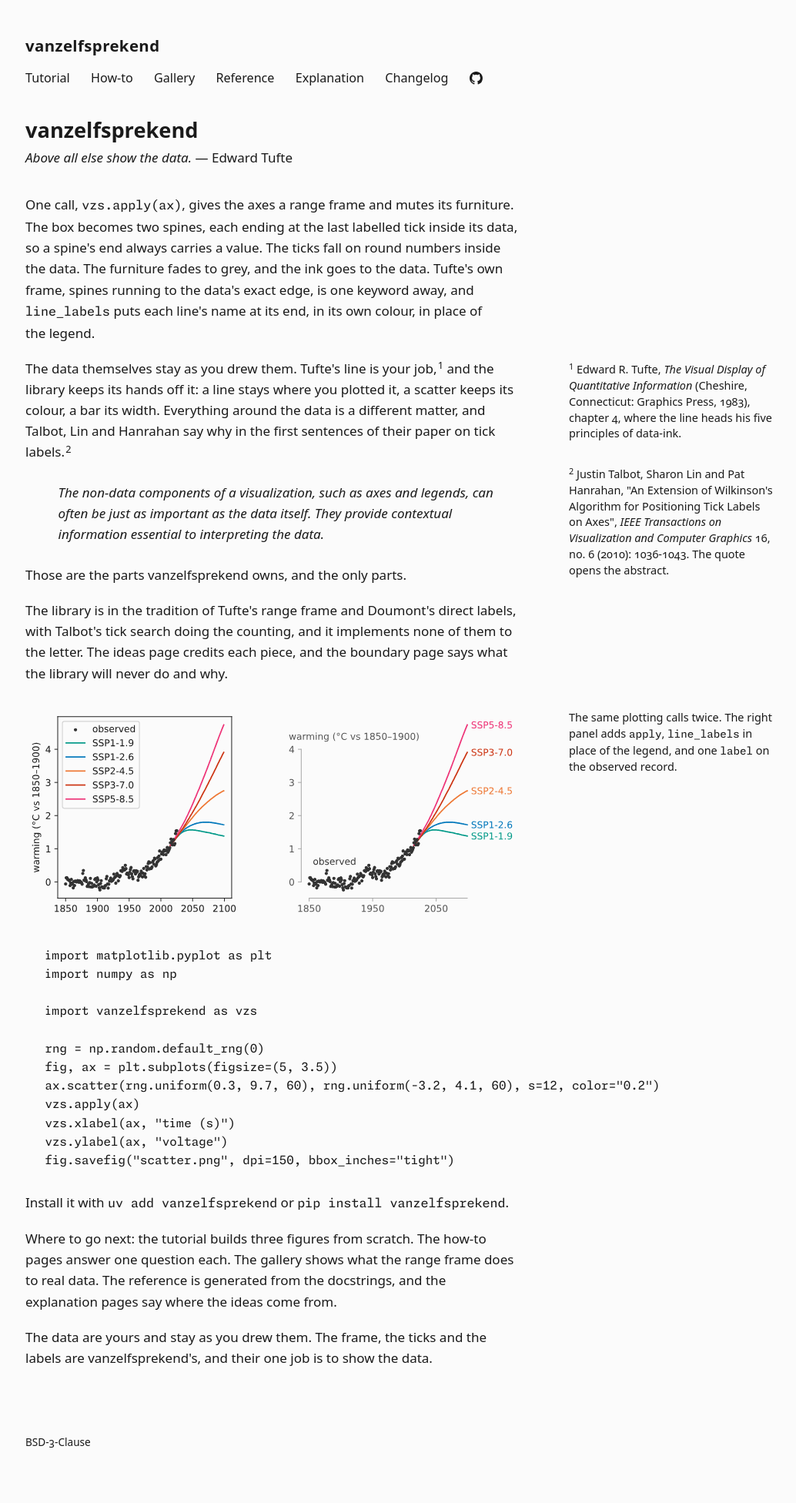
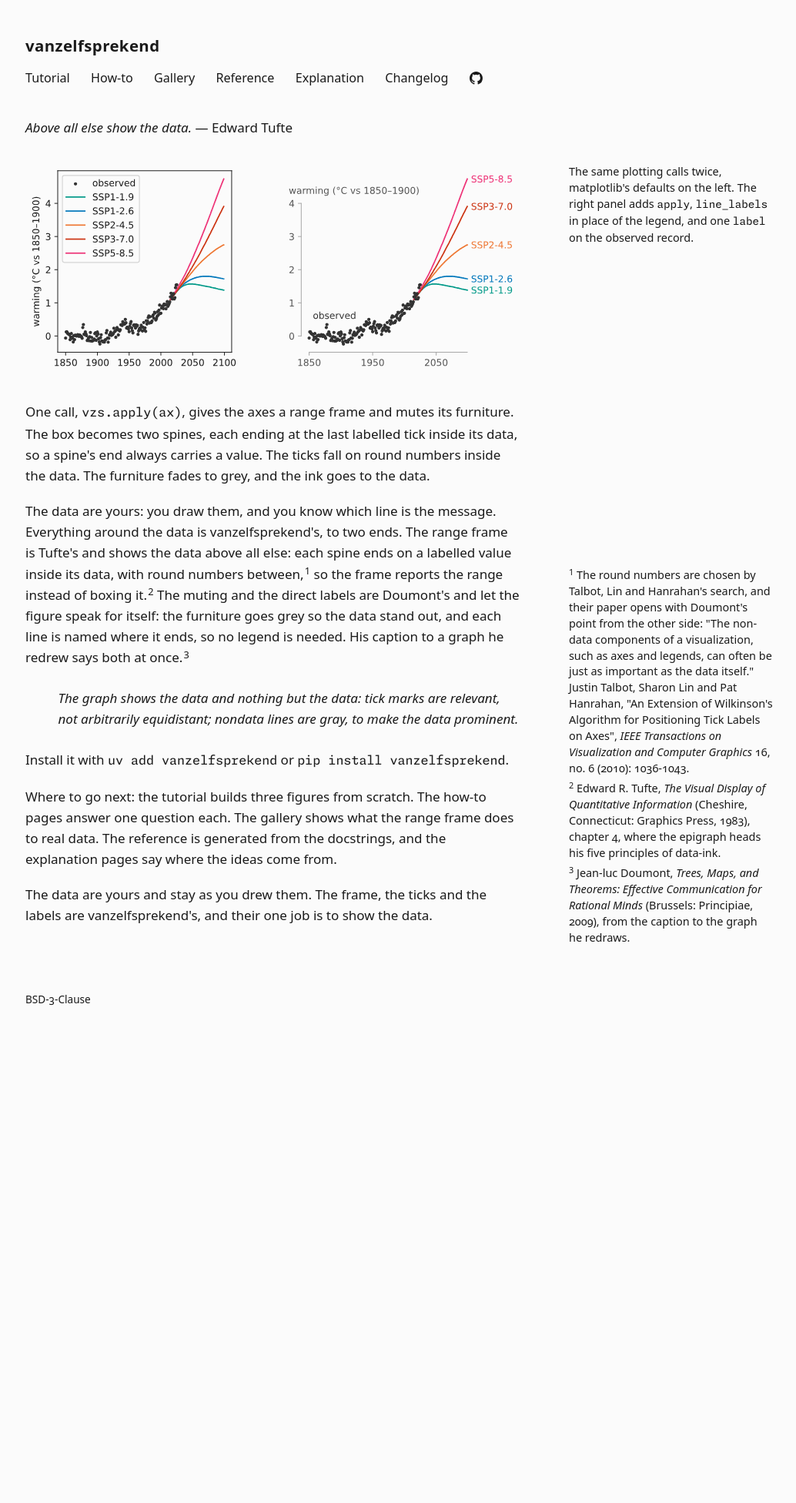
Before and after one commit to jpweytjens/vanzelfsprekend, an MkDocs documentation site: the page built from docs/index.md, in a window 1280 px wide. Shown: the whole page at 77% size, without its empty margins (35-1069 px from the left). Built offline with MkDocs 1.6.1, drawn with Linux system fonts in a browser that asks for light colours; some web fonts are replaced; after the commit the page ends 1377 px from its top, so only the background shows below that.

Commit message:
docs(front): open on the epigraph and the figure
The masthead already names the site, so the H1 went and the figure
moved under the epigraph. The intro now says whose the data are and
what the library brings, Tufte's range frame to show the data above
all else and Doumont's muting and direct labels to let the figure
speak for itself, with Doumont's own caption as the quote and Talbot
mirroring it from a sidenote. The code block and the frame-modes
aside went; the closing line links the boundary page.

Claude-Session: https://claude.ai/code/session_01PDE2DTTGJPkotawfyv3M7U

````diff
--- a/docs/index.md
+++ b/docs/index.md
@@ -1,42 +1,22 @@
-# vanzelfsprekend
-
 *Above all else show the data.* — Edward Tufte
-
-One call, `vzs.apply(ax)`, gives the axes a range frame and mutes its furniture. The box becomes two spines, each ending at the last labelled tick inside its data, so a spine's end always carries a value. The ticks fall on round numbers inside the data. The furniture fades to grey, and the ink goes to the data. Tufte's own frame, spines running to the data's exact edge, is one keyword away, and `line_labels` puts each line's name at its end, in its own colour, in place of the legend.
-
-The data themselves stay as you drew them. Tufte's line is your job,[^tufte] and the library keeps its hands off it: a line stays where you plotted it, a scatter keeps its colour, a bar its width. Everything around the data is a different matter, and Talbot, Lin and Hanrahan say why in the first sentences of their paper on tick labels.[^talbot]
-
-> The non-data components of a visualization, such as axes and legends, can often be just as important as the data itself. They provide contextual information essential to interpreting the data.
-
-Those are the parts vanzelfsprekend owns, and the only parts.
-
-The library is in the tradition of Tufte's range frame and Doumont's direct labels, with Talbot's tick search doing the counting, and it implements none of them to the letter. The [ideas](explanation/ideas.md) page credits each piece, and the [boundary](explanation/boundary.md) page says what the library will never do and why.
 
 <figure markdown>
 ![The same global-warming plot twice: matplotlib defaults with a boxed legend on the left, the vanzelfsprekend range frame with each emission scenario labelled at its line's end on the right](warming_scenarios.svg)
-<figcaption markdown>The same plotting calls twice. The right panel adds `apply`, `line_labels` in place of the legend, and one `label` on the observed record.</figcaption>
+<figcaption markdown>The same plotting calls twice, matplotlib's defaults on the left. The right panel adds `apply`, `line_labels` in place of the legend, and one `label` on the observed record.</figcaption>
 </figure>
 
-```python
-import matplotlib.pyplot as plt
-import numpy as np
+One call, `vzs.apply(ax)`, gives the axes a range frame and mutes its furniture. The box becomes two spines, each ending at the last labelled tick inside its data, so a spine's end always carries a value. The ticks fall on round numbers inside the data. The furniture fades to grey, and the ink goes to the data.
 
-import vanzelfsprekend as vzs
+The data are yours: you draw them, and you know which line is the message. Everything around the data is vanzelfsprekend's, to two ends. The range frame is Tufte's and shows the data above all else: each spine ends on a labelled value inside its data, with round numbers between,[^talbot] so the frame reports the range instead of boxing it.[^tufte] The muting and the direct labels are Doumont's and let the figure speak for itself: the furniture goes grey so the data stand out, and each line is named where it ends, so no legend is needed. His caption to a graph he redrew says both at once.[^doumont]
 
-rng = np.random.default_rng(0)
-fig, ax = plt.subplots(figsize=(5, 3.5))
-ax.scatter(rng.uniform(0.3, 9.7, 60), rng.uniform(-3.2, 4.1, 60), s=12, color="0.2")
-vzs.apply(ax)
-vzs.xlabel(ax, "time (s)")
-vzs.ylabel(ax, "voltage")
-fig.savefig("scatter.png", dpi=150, bbox_inches="tight")
-```
+> The graph shows the data and nothing but the data: tick marks are relevant, not arbitrarily equidistant; nondata lines are gray, to make the data prominent.
 
 Install it with `uv add vanzelfsprekend` or `pip install vanzelfsprekend`.
 
 Where to go next: the [tutorial](tutorial/old-faithful.md) builds three figures from scratch. The [how-to](how-to/frame-modes.md) pages answer one question each. The [gallery](gallery.md) shows what the range frame does to real data. The [reference](reference/axes.md) is generated from the docstrings, and the [explanation](explanation/ideas.md) pages say where the ideas come from.
 
-The data are yours and stay as you drew them. The frame, the ticks and the labels are vanzelfsprekend's, and their one job is to show the data.
+The data are yours and [stay as you drew them](explanation/boundary.md). The frame, the ticks and the labels are vanzelfsprekend's, and their one job is to show the data.
 
-[^tufte]: Edward R. Tufte, *The Visual Display of Quantitative Information* (Cheshire, Connecticut: Graphics Press, 1983), chapter 4, where the line heads his five principles of data-ink.
-[^talbot]: Justin Talbot, Sharon Lin and Pat Hanrahan, ["An Extension of Wilkinson's Algorithm for Positioning Tick Labels on Axes"](http://vis.stanford.edu/papers/tick-labels), *IEEE Transactions on Visualization and Computer Graphics* 16, no. 6 (2010): 1036-1043. The quote opens the abstract.
+[^tufte]: Edward R. Tufte, *The Visual Display of Quantitative Information* (Cheshire, Connecticut: Graphics Press, 1983), chapter 4, where the epigraph heads his five principles of data-ink.
+[^doumont]: Jean-luc Doumont, *Trees, Maps, and Theorems: Effective Communication for Rational Minds* (Brussels: Principiae, 2009), from the caption to the graph he redraws.
+[^talbot]: The round numbers are chosen by Talbot, Lin and Hanrahan's search, and their paper opens with Doumont's point from the other side: "The non-data components of a visualization, such as axes and legends, can often be just as important as the data itself." Justin Talbot, Sharon Lin and Pat Hanrahan, ["An Extension of Wilkinson's Algorithm for Positioning Tick Labels on Axes"](http://vis.stanford.edu/papers/tick-labels), *IEEE Transactions on Visualization and Computer Graphics* 16, no. 6 (2010): 1036-1043.
--- a/docs/theme/style.css
+++ b/docs/theme/style.css
@@ -71,8 +71,9 @@ h1, h2, h3 { text-wrap: balance; line-height: 1.25; }
 h1 { font-size: 1.6rem; font-weight: 700; margin: 2.2rem 0 0.3rem; }
 h2 { font-size: 1.25rem; font-weight: 700; font-style: italic; margin: 2.6rem 0 0.6rem; }
 h3 { font-size: 1.0625rem; font-weight: 600; font-style: italic; margin: 1.8rem 0 0.4rem; }
-.subtitle, h1 + p > em:only-child { font-style: italic; color: var(--ink-soft); }
+.subtitle, h1 + p > em:only-child, article > p:first-child > em:only-child { font-style: italic; color: var(--ink-soft); }
 h1 + p { margin-bottom: 2rem; }
+article > p:first-child { margin: 2.2rem 0 2rem; }
 a { color: var(--link); text-decoration: none; }
 a:hover { color: var(--link-hover); }
 hr { border: 0; height: 1px; background: var(--rule); margin: 3rem 0; }
````
